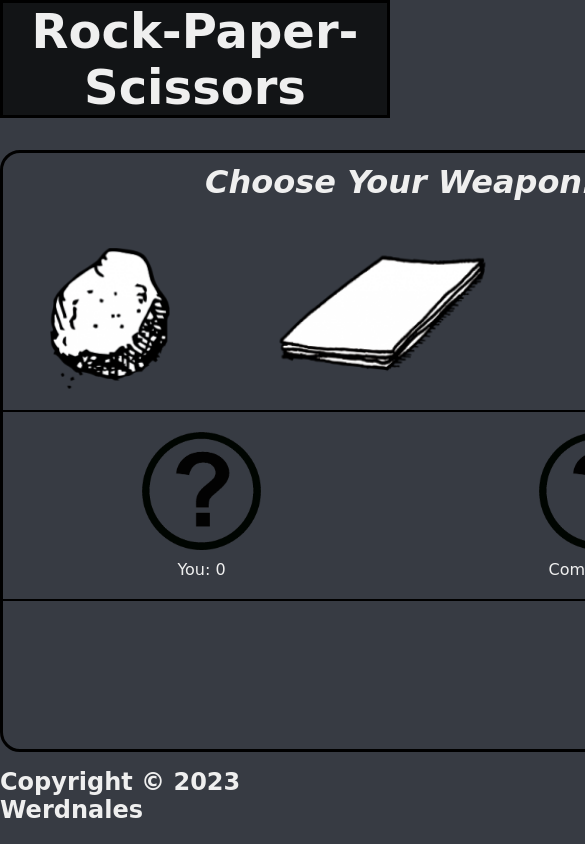
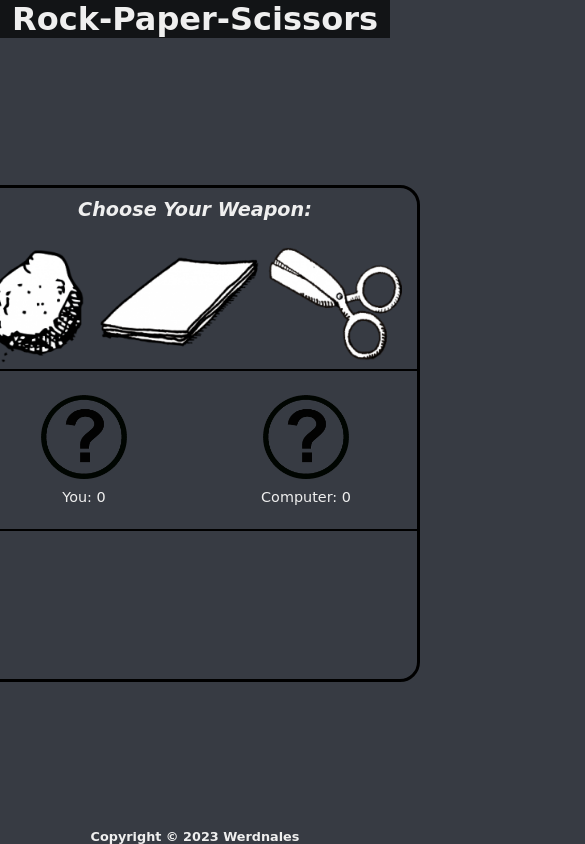
Before and after one commit to WerdnaLes/rock-paper-scissors, a plain HTML site: page index.html in a window 390 px wide. Shown: the top 844 px of the page, 585 px wide, since content can reach past the window. Drawn offline with Linux system fonts and the light colour scheme; a web font is replaced by a local one.

Commit message:
Move footer down the page, add media queries

```diff
--- a/index.html
+++ b/index.html
@@ -16,6 +16,7 @@
     <script src="./script.js" defer></script>
   </head>
   <body>
+    <main>
       <header class="header">
         <h1>Rock-Paper-Scissors</h1>
       </header>
@@ -53,8 +54,10 @@
           <button class="button resetBtn">Reset game</button>
         </div>
       </div>
+
       <footer>
         <h2 class="copyright"></h2>
       </footer>
+    </main>
   </body>
 </html>
--- a/style.css
+++ b/style.css
@@ -23,17 +23,25 @@ body {
   margin: 0;
   padding: 0;
   background-color: #373b43;
+  height: 100dvh;
+}
+
+main {
+  display: flex;
+  flex-direction: column;
+  justify-content: space-between;
+  align-items: center;
+  height: 100%;
 }
 
 /* Header */
 .header {
-  text-align: center;
-  border: 3px solid black;
-  margin-bottom: 2rem;
+  width: 100%;
   background-color: var(--header-color);
 }
 
 .header h1 {
+  text-align: center;
   font-size: 3em;
   margin: 0;
 }
@@ -44,8 +52,6 @@ body {
   display: flex;
   flex-direction: column;
   width: 800px;
-  height: auto;
-  margin: 0 auto 1rem;
   border-radius: 20px;
 }
 
@@ -67,8 +73,6 @@ body {
 }
 
 .weapon {
-  height: 20vh;
-  width: auto;
   transition: all 0.2s ease;
 }
 
@@ -84,9 +88,9 @@ body {
 .score-container {
   width: 100%;
   display: flex;
-  justify-content: center;
+  justify-content: space-around;
   align-items: center;
-  height: fit-content;
+  height: 200px;
   border-bottom: 2px solid black;
   margin-bottom: 20px;
   padding-bottom: 20px;
@@ -96,12 +100,13 @@ body {
   display: flex;
   flex-direction: column-reverse;
   align-items: center;
-  flex: 1;
+  flex: 0 1 140px;
   gap: 10px;
 }
 
 .weapon-image {
-  height: 14vh;
+  height: 12vh;
+  object-fit: fill;
 }
 
 /* Reset game */
@@ -153,3 +158,66 @@ footer {
 .copyright-link:hover {
   color: var(--header-color);
 }
+
+@media only screen and (max-width: 815px) {
+  .game {
+    width: 600px;
+  }
+
+  .header h1 {
+    font-size: 2.5rem;
+  }
+
+  .weapon-container-header {
+    font-size: 1.5rem;
+  }
+
+  footer h2.copyright {
+    font-size: 1rem;
+  }
+}
+
+@media only screen and (max-width: 525px) {
+  .game {
+    width: 450px;
+  }
+
+  .header h1 {
+    font-size: 2rem;
+  }
+
+  .weapon-container-header {
+    font-size: 1.2rem;
+  }
+
+  label {
+    font-size: 0.9rem;
+  }
+
+  .weapon-container {
+    padding: 0 15px;
+    gap: 5px;
+  }
+
+  .weapon {
+    overflow: hidden;
+    /* width: 70%; */
+    object-fit: cover;
+  }
+
+  .weapon-image {
+    height: 10vh;
+  }
+
+  footer h2.copyright {
+    font-size: 0.8rem;
+  }
+
+  .resetBtn {
+    font-size: 1.2rem;
+  }
+
+  .score-container {
+    height: 140px;
+  }
+}
```
Lines whose indentation alone changed are shown as unchanged.
